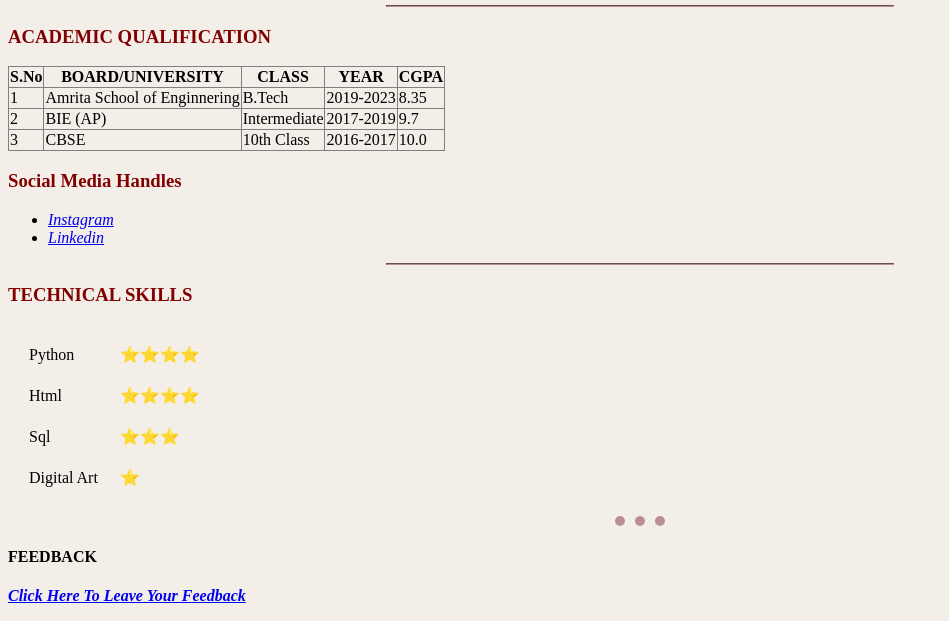
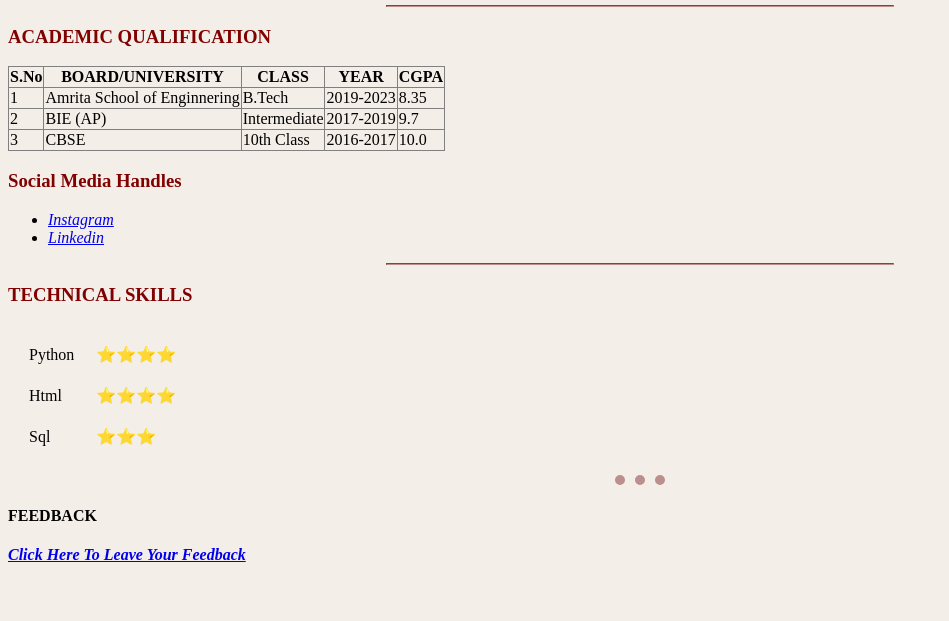
Before and after one commit to Vaishnavi-Kocherla/CV, a plain HTML site: page index.html in a window 1280 px wide. Shown: the part 259-880 px from the top of the page, without its empty margins (0-949 px from the left). After the commit the page ends 839 px from the top, so only its background shows below. Drawn offline with Linux system fonts and the light colour scheme.

Commit message:
Update index.html

```diff
--- a/index.html
+++ b/index.html
@@ -5,12 +5,13 @@
         My personal portfolio💟
         </title>
         <link rel="stylesheet" href="styles.css">
+        <link rel="icon" href='css/favicon.ico'>
     </head>
 
     <body>
         <table cellspacing='20'>
             <tr>
-                <td><img src="C:\Users\Ruby\Desktop\vaishnavi photo.jpeg"  alt='vaishnavi' height="200px" width="200px">
+                <td><img src="C:\Users\LENOVO\Desktop\vaishnavi photo.jpeg"  alt='vaishnavi' height="200px" width="200px">
                 </td>
                 <td>
                     <h1>VAISHNAVI KOCHERLA <img id="profile-pic" src="https://emojipedia-us.s3.dualstack.us-west-1.amazonaws.com/thumbs/120/google/274/girl_1f467.png" alt="girl-emoji"> </h1>
@@ -70,6 +71,7 @@
             <li><em><a href="https://www.linkedin.com/in/vaishnavi-k-07b3a5208">Linkedin</a></em></li>
         </ul>
         <hr>
+
         <h3>TECHNICAL SKILLS</h3>
         <table cellspacing="20">
             <tr>
@@ -85,15 +87,12 @@
                 <td id="skills">Sql</td>
                 <td>⭐⭐⭐</td>
             </tr>
-            <tr>
-                <td id="skills">Digital Art</td>
-                <td>⭐</td>
-            </tr>
         </table>
         <hr id="last">
+        <div class='feedback'>
         <h4>FEEDBACK</h4>
         <p><em><strong><a href="feedback.html">Click Here To Leave Your Feedback</a></strong></em></p>
-
+        </div>
     </body>
 
 </html>
```
